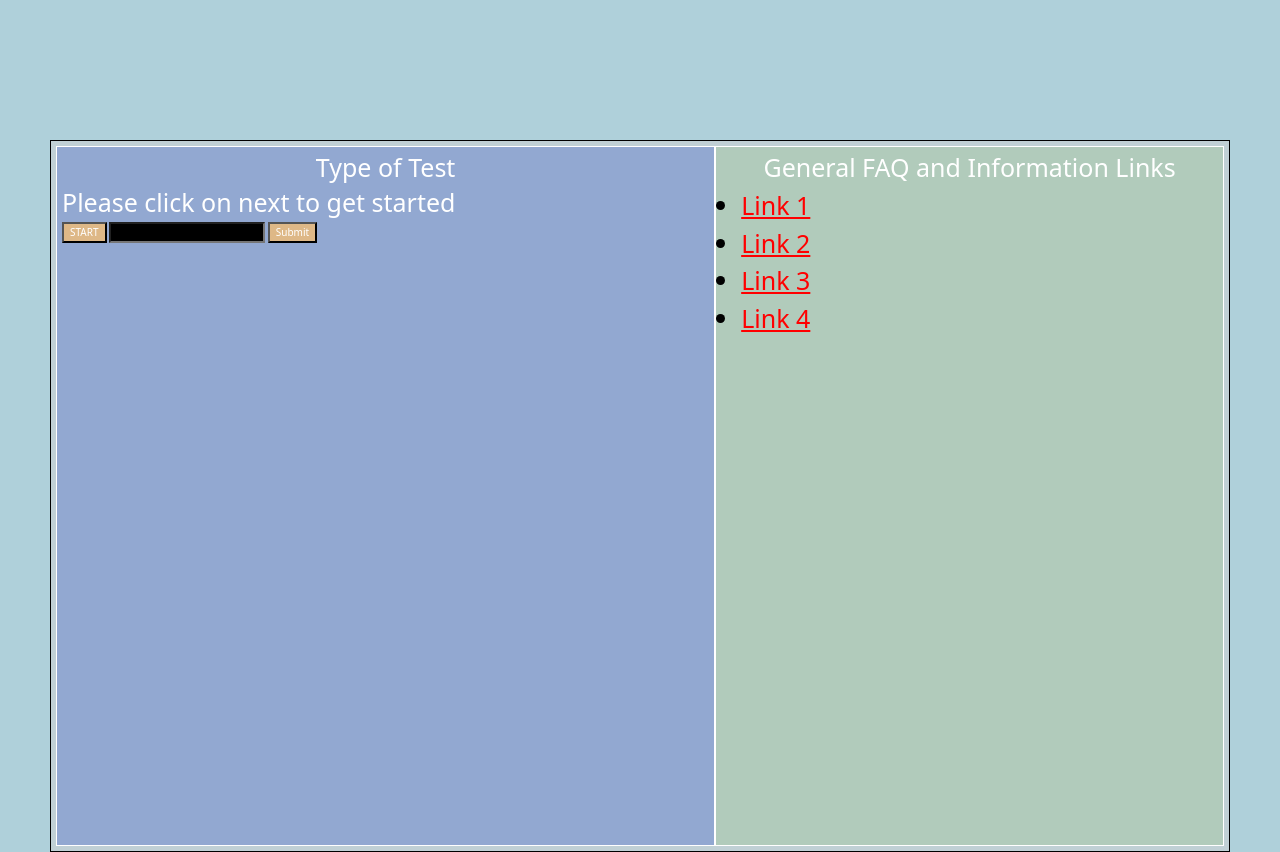
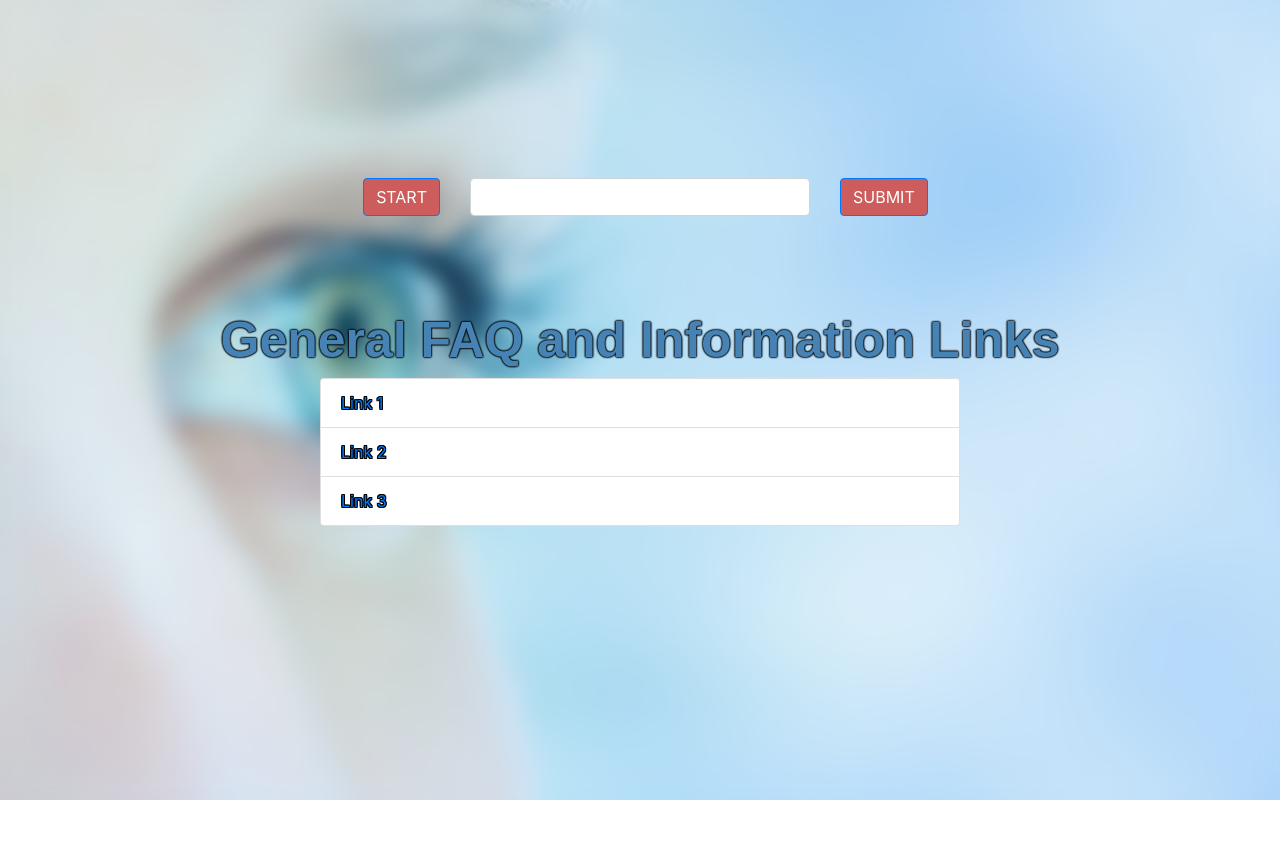
Before and after one commit to Rimshamaredia/Mjolnir, a Flask app: page /Hypermetropia in a window 1280 px wide. After the commit the page ends 800 px from the top, so only its background shows below. Run offline with Flask 2, Linux system fonts and the light colour scheme; some libraries are stand-ins or nearby versions.

Commit message:
changed css

```diff
--- a/VisionHelp/templates/Hypermetropia.html
+++ b/VisionHelp/templates/Hypermetropia.html
@@ -1,33 +1,53 @@
 
-{%extends "base.html" %}
+{%extends "base2.html" %}
 {%block content%}
-  <script src='http://cdnjs.cloudflare.com/ajax/libs/jquery/2.1.3/jquery.min.js'></script>
-  <div id="content">
-    <div id="left">
-        <div className="header" style="text-align:center;">
-            <H1> Type of Test</H1>
-        </div>
-        <h1>Please click on next to get started</h1>
-        <h1 id="one"></h1>
-        <button id="start" style="background-color:#deb887;">START</button>
-        <input type="number" id="myNumber"  style="background-color:black">
-        <button id="next" style="background-color:#deb887;">Submit</button>
+<div class="container" style="padding-top:50px;">
+<style>
+    .btn{
+    background-color:indianred;
 
+}
+    }
+</style>
+<div class="container" style="padding-top:20px;">
+     <h2 id="one" style="text-align: center;"></h2>
+  <div class="row">
+    <div class="col">
+    <button id="start" class="btn btn-primary mb-2 float-right" style="align-content: center;">START</button>
     </div>
-
-    <div id="right">
-        <div className="header"  style="text-align:center;">
-            <H1> General FAQ and Information Links</H1>
-        </div>
-        <ul id="link-list" style="font-size:25px;">
-            <li><a href="#">Link 1</a></li>
-            <li><a href="#">Link 2</a></li>
-            <li><a href="#">Link 3</a></li>
-            <li><a href="#">Link 4</a></li>
-        </ul>
+    <div class="col">
+    <input type="number" id="myNumber" class="form-control" id="inputPassword2">
+    </div>
+    <div class="col">
+     <button id="next" type="submit" class="btn btn-primary mb-2">SUBMIT</button>
     </div>
   </div>
-<p id="results"></p>
+    <p id="results" style="font-size:22px; text-align: center;"></p>
+</div>
+<style>
+    .card{
+        margin: 0 auto; /* Added */
+        float: none; /* Added */
+        margin-bottom: 10px; /* Added */
+}
+    .faq{
+       text-align: center;
+    }
+
+</style>
+<div class="container" style="padding-top:70px;padding-left:auto;padding-right:auto;">
+      <div class="faq"><h1> General FAQ and Information Links</h1></div>
+    <div class="card" style="width: 40rem;">
+
+  <ul class="list-group list-group-flush" style="align-content: center;">
+    <li class="list-group-item"><a href="#">Link 1</a></li>
+    <li class="list-group-item"><a href="#">Link 2</a></li>
+    <li class="list-group-item"><a href="#">Link 3</a></li>
+
+  </ul>
+    </div>
+</div>
+</div>
 <script type="text/javascript">
     var fntsz;
     var vision ="20/60";
@@ -74,4 +94,4 @@
 });
 
 </script>
-{%endblock%}
+{% endblock %}
--- a/VisionHelp/templates/Instructions.html
+++ b/VisionHelp/templates/Instructions.html
@@ -1,7 +1,7 @@
-{%extends "base.html" %}
+{%extends "base2.html" %}
 {%block content%}
 <div style="text-align: center;">
-    <h1><u>Instructions</u></h1>
+    <h1 style="color:midnightblue;">Instructions</h1>
     <br>
     <h3>Ensure you are in well-lit room</h3>
     <h3>Take off your glasses or contact lenses</h3>
@@ -10,6 +10,6 @@
 </div>
 
 <div class="col-md-12 text-center" style="padding-top: 20px;">
-    <button type="submit" class="btn btn-primary btn-lg" style="background-color:#233b43 !important ;">Go to the test</button>
+    <button type="submit" class="btn btn-primary btn-lg" style="background-color:indianred!important ;">Go to the test</button>
   </div>
 {% endblock %}
--- /dev/null
+++ b/VisionHelp/templates/base2.html
@@ -0,0 +1,64 @@
+
+    <!-- Required meta tags -->
+    <meta charset="utf-8">
+    <meta name="viewport" content="width=device-width, initial-scale=1, shrink-to-fit=no">
+
+    <!-- Bootstrap CSS -->
+      <script src='http://cdnjs.cloudflare.com/ajax/libs/jquery/2.1.3/jquery.min.js'></script>
+    <link rel="stylesheet" href="https://cdn.jsdelivr.net/npm/bootstrap@4.3.1/dist/css/bootstrap.min.css" integrity="sha384-ggOyR0iXCbMQv3Xipma34MD+dH/1fQ784/j6cY/iJTQUOhcWr7x9JvoRxT2MZw1T" crossorigin="anonymous">
+
+    <style>
+        h1{
+             font-family: "Nunito", sans-serif;
+             font-size: 50px !important;
+             color:steelblue!important;
+            font-weight: bolder;
+            text-shadow: 0 0 2px black, 0 0 2px black, 0 0 2px black, 0 0 2px black;
+        }
+
+
+body  {
+
+
+  background-image: url({{ url_for('static', filename='background.png') }});
+            height: 100%;
+  /* Center and scale the image nicely */
+  backdrop-filter: blur(10px);
+  background-position: center;
+  background-repeat: no-repeat;
+  background-size: cover;
+        color:wheat;
+
+  text-shadow:
+    -1px -1px 0 #000,
+     0   -1px 0 #000,
+     1px -1px 0 #000,
+     1px  0   0 #000,
+     1px  1px 0 #000,
+     0    1px 0 #000,
+    -1px  1px 0 #000,
+    -1px  0   0 #000;
+}
+    .btn{
+    background-color:saddlebrown;
+
+}
+    }
+    .card{
+        margin: 0 auto; /* Added */
+        float: none; /* Added */
+        margin-bottom: 10px; /* Added */
+}
+    .faq{
+       text-align: center;
+    }
+
+</style>
+<div class="container" style="padding-top:100px;"></div>
+
+    <!-- Optional JavaScript -->
+    <!-- jQuery first, then Popper.js, then Bootstrap JS -->
+    <script src="https://code.jquery.com/jquery-3.3.1.slim.min.js" integrity="sha384-q8i/X+965DzO0rT7abK41JStQIAqVgRVzpbzo5smXKp4YfRvH+8abtTE1Pi6jizo" crossorigin="anonymous"></script>
+    <script src="https://cdn.jsdelivr.net/npm/popper.js@1.14.7/dist/umd/popper.min.js" integrity="sha384-UO2eT0CpHqdSJQ6hJty5KVphtPhzWj9WO1clHTMGa3JDZwrnQq4sF86dIHNDz0W1" crossorigin="anonymous"></script>
+    <script src="https://cdn.jsdelivr.net/npm/bootstrap@4.3.1/dist/js/bootstrap.min.js" integrity="sha384-JjSmVgyd0p3pXB1rRibZUAYoIIy6OrQ6VrjIEaFf/nJGzIxFDsf4x0xIM+B07jRM" crossorigin="anonymous"></script>
+ {%block content%} {%endblock%}
```
Also changed, not shown: VisionHelp/static/background.png (added).
